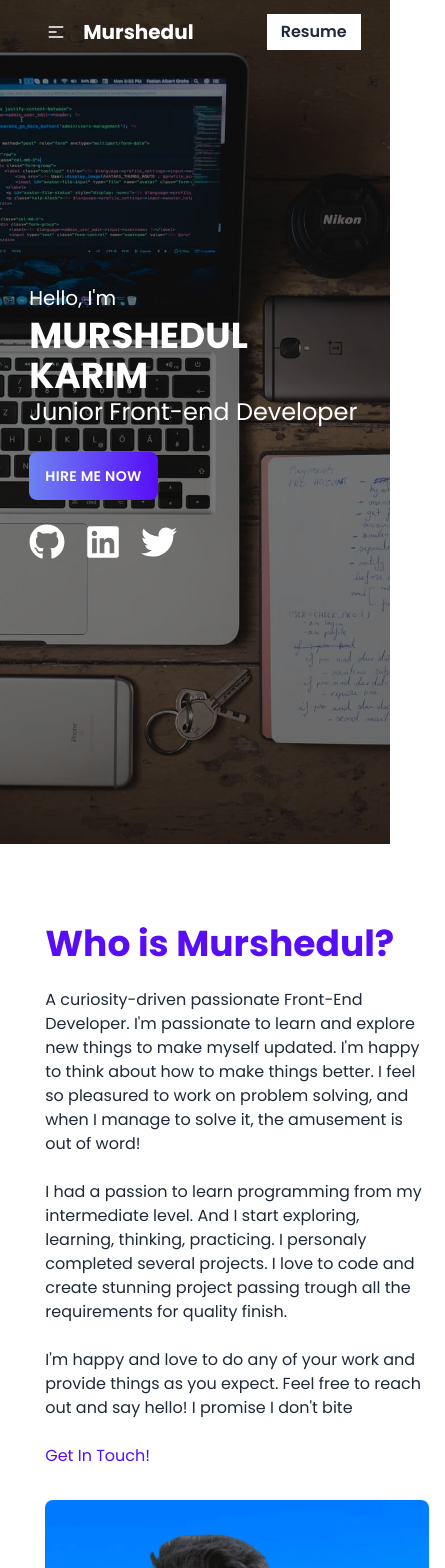
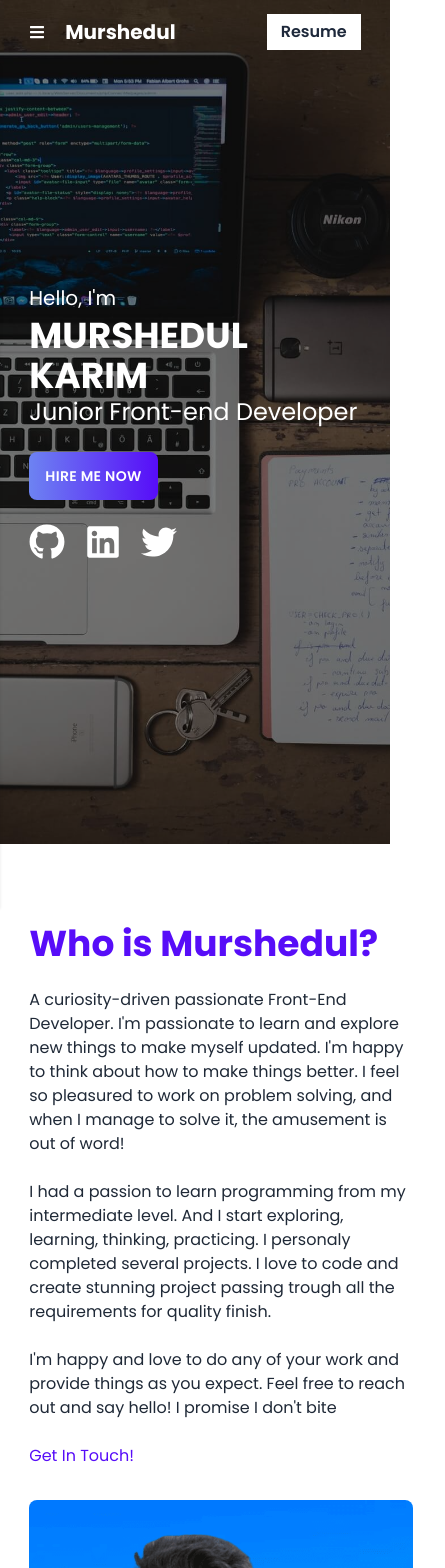
Before and after one commit to hnMurshed/murshedul-portfolio, a React (Create React App) app: page /home in a window 390 px wide. Shown: the top 1568 px of the page, 445 px wide, since content can reach past the window. Built offline with nearby package versions, Linux system fonts and the light colour scheme.

Commit message:
design customize

```diff
--- a/src/pages/homepage/About.js
+++ b/src/pages/homepage/About.js
@@ -6,7 +6,7 @@ const About = () => {
         <section className=' py-16' id='about'>
             <div className="custom-container">
                 <div class="hero">
-                    <div class="hero-content flex-col-reverse lg:flex-row gap-8">
+                    <div class="hero-content flex-col-reverse lg:flex-row gap-8 px-0">
                         <img src={murshed} alt="Murshedul Karim" class="max-w-sm rounded-lg" />
                         <div>
                             <h1 class="text-4xl font-bold text-primary">Who is Murshedul?</h1>
--- a/src/pages/homepage/Project.js
+++ b/src/pages/homepage/Project.js
@@ -5,7 +5,7 @@ import CustomLink from '../shared/CustomLink/CustomLink';
 const Project = ({ img, title, description, liveLink, repoLink }) => {
     return (
         <div class="hero">
-            <div class="hero-content flex-col lg:flex-row">
+            <div class="hero-content flex-col lg:flex-row px-0">
                 <div className=" basis-1/2">
                     <img src={img} alt={`${title}`} class="rounded-lg shadow-2xl" />
                 </div>
--- a/src/pages/shared/Navbar/Navbar.js
+++ b/src/pages/shared/Navbar/Navbar.js
@@ -1,10 +1,14 @@
 import React from 'react';
 import { IoIosArrowUp } from "react-icons/io";
+import { FaBars } from "react-icons/fa";
 import { useState } from 'react';
 import { Link } from 'react-router-dom';
 
+const xIcon = <svg xmlns="http://www.w3.org/2000/svg"   viewBox="0 0 24 24" fill="none" stroke="currentColor" stroke-width="3" width={20} height={20} stroke-linecap="round" stroke-linejoin="round" class="feather feather-x"><line x1="18" y1="6" x2="6" y2="18"></line><line x1="6" y1="6" x2="18" y2="18"></line></svg>
+
 const Navbar = () => {
     const [scroll, setScroll] = useState(false);
+    const [menuOpen, setMenuOpen] = useState(false);
 
     const changeColor = () => {
         if (window.scrollY >= 64) {
@@ -27,14 +31,17 @@ const Navbar = () => {
     </>
     return (
         <header className={`${scroll ? 'bg-primary' : 'bg-transparent'} sticky top-0 z-50 duration-300`}>
+            <div className="relative">
                 <div className="custom-container">
                     <div class="navbar text-white px-0">
                         <div class="navbar-start">
-                        <div class="dropdown">
-                            <label tabindex="0" class="btn btn-ghost lg:hidden">
-                                <svg xmlns="http://www.w3.org/2000/svg" class="h-5 w-5" fill="none" viewBox="0 0 24 24" stroke="currentColor"><path stroke-linecap="round" stroke-linejoin="round" stroke-width="2" d="M4 6h16M4 12h8m-8 6h16" /></svg>
+                            <div class="flex mr-4 lg:hidden">
+                                <label onClick={() => setMenuOpen(!menuOpen)} tabindex="0" class="">
+                                    {
+                                        menuOpen ? xIcon : <FaBars className='mr-[4px]' />
+                                    }
                                 </label>
-                            <ul tabindex="0" class="menu menu-compact dropdown-content mt-3 p-2 shadow bg-base-100 rounded-box w-52">
+                                <ul tabindex="0" style={{paddingLeft: 'calc(7.5% - 16px)'}} class={`lg:hidden min-h-screen bg-primary menu menu-compact absolute top-full left-0 p-2 shadow w-52 duration-300 ${menuOpen ? ' translate-x-0' : ' -translate-x-52'} ${scroll ? 'bg-primary' : 'bg-[#0B121A]'}`}>
                                     {navMenus}
                                 </ul>
                             </div>
@@ -50,6 +57,7 @@ const Navbar = () => {
                         </div>
                     </div>
                 </div>
+            </div>
             {
                 scroll && <a href="#top" className='text-xl hover:bg-primary hover:text-white hover:border-white border-2 border-slate-800 rounded-full p-2 fixed right-5 bottom-5 duration-300'><IoIosArrowUp /></a>
             }
```
Also changed, not shown: src/images/icons/xicon.svg (added). Lines whose indentation alone changed are shown as unchanged.
